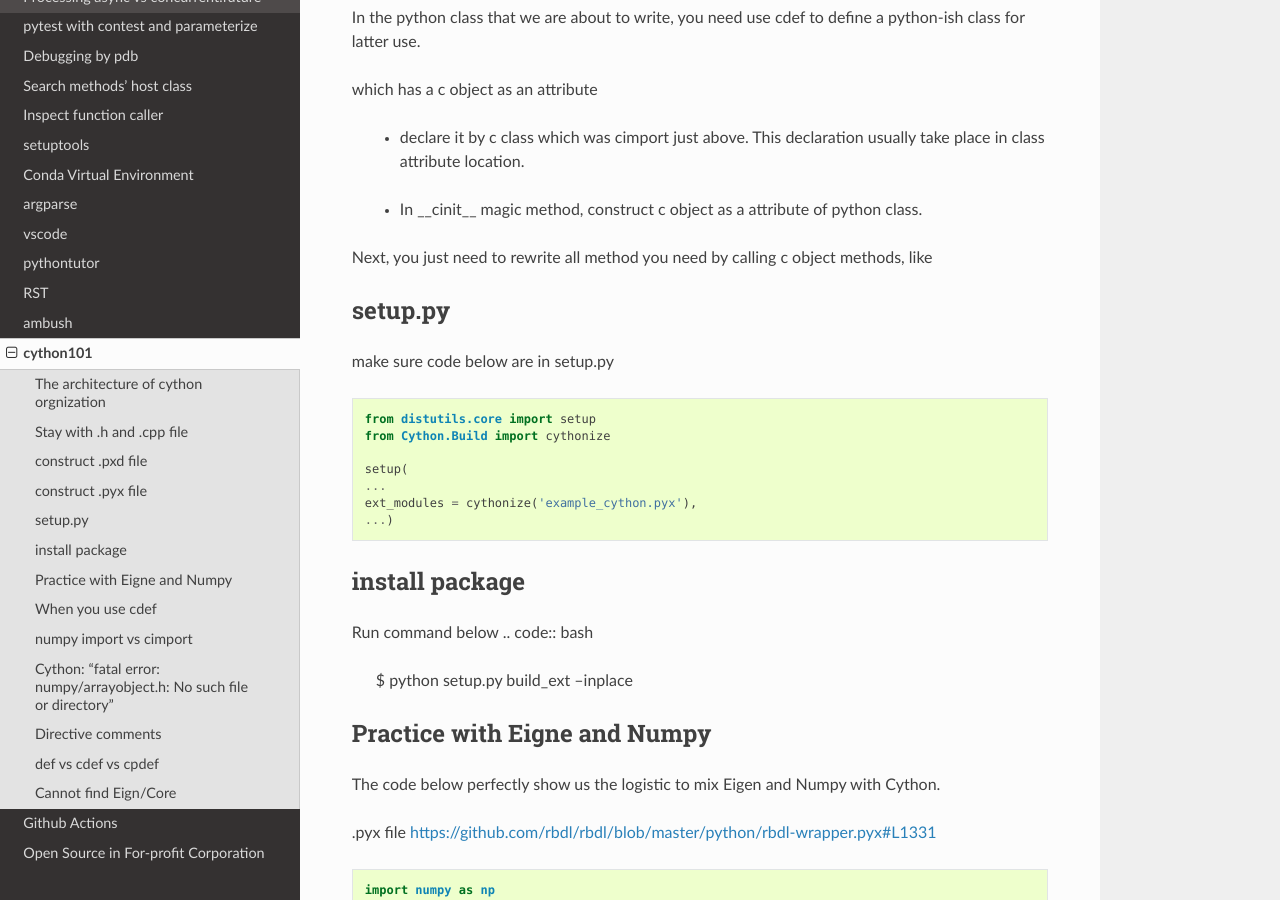
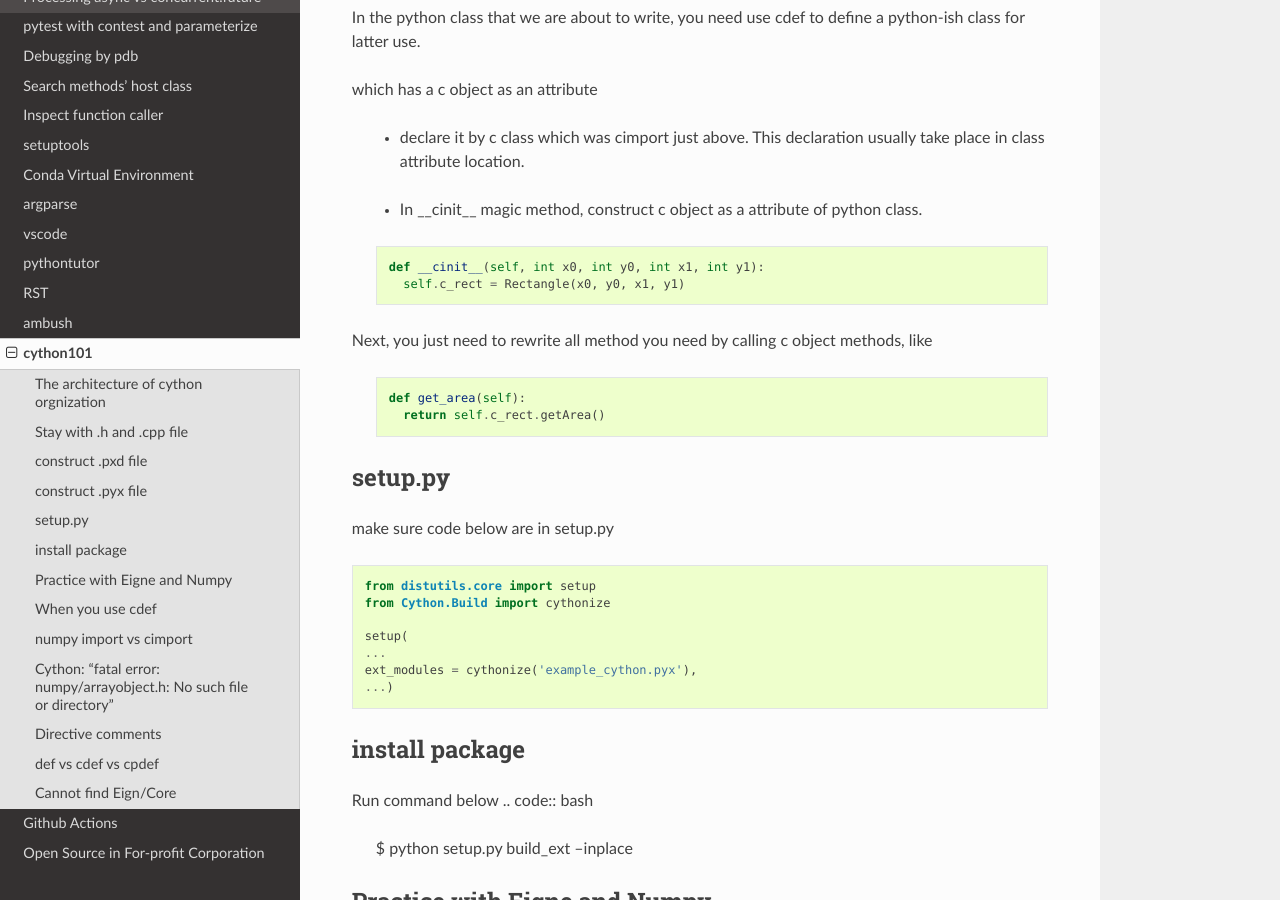
Before and after one commit to ke-zhang-rd/krystal, a Sphinx documentation site: the page built from docs/source/cython.rst, in a window 1280 px wide and 900 px high, scrolled down 1632 px. Built offline with Sphinx 7.4.7 and the Read the Docs theme 2.0.0, drawn with Linux system fonts in a browser that asks for light colours.

Commit message:
Update cython.rst

```diff
--- a/docs/source/cython.rst
+++ b/docs/source/cython.rst
@@ -99,14 +99,16 @@ which has a c object as an attribute
       cdef Rectangle c_rect
 
   * In __cinit__ magic method, construct c object as a attribute of python class.
-  .. code
+
+  .. code::
 
     def __cinit__(self, int x0, int y0, int x1, int y1):
       self.c_rect = Rectangle(x0, y0, x1, y1)
 
 Next, you just need to rewrite all method you need by calling c object methods, like
 
-  .. code
+  .. code::
+
     def get_area(self):
       return self.c_rect.getArea()
 
```
